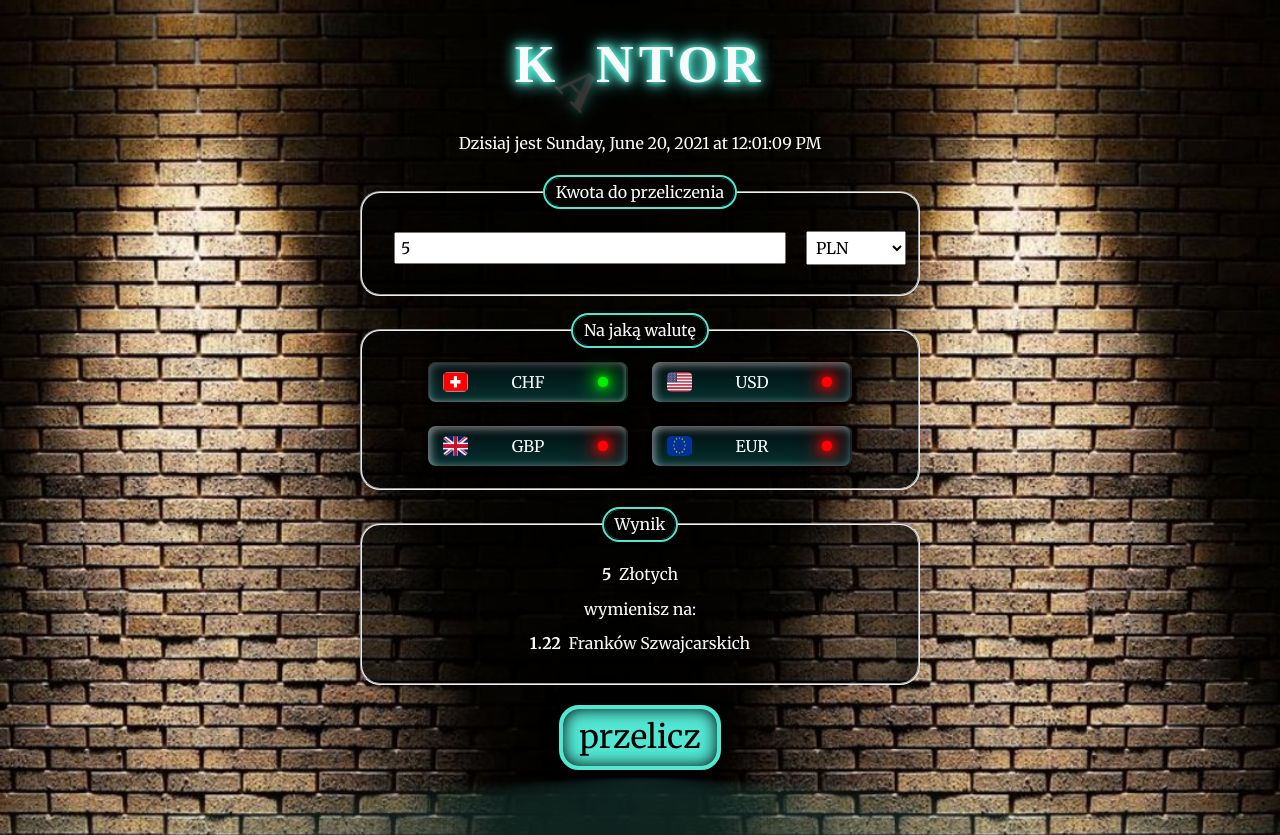
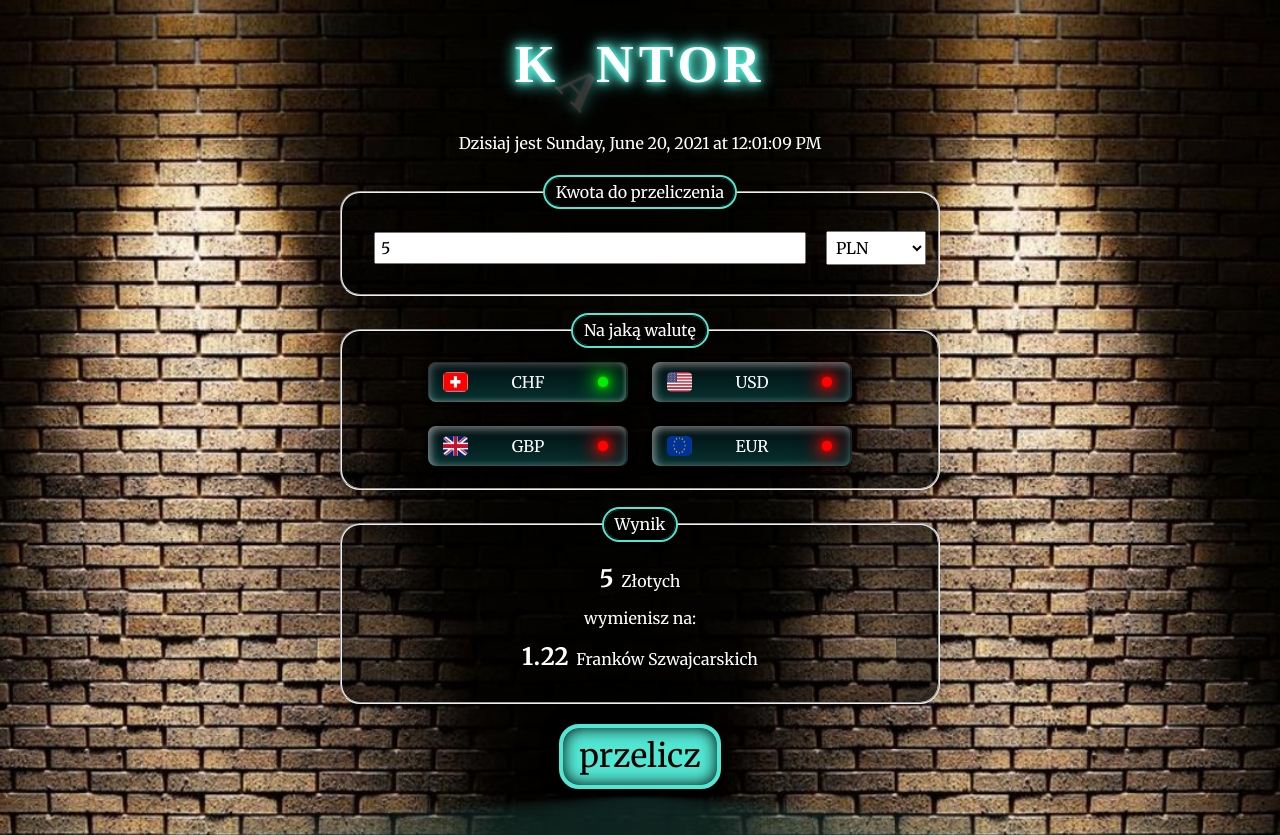
Before and after one commit to Krzysztof-Jaczewski/currency-converter-react, a React (Create React App) app: page / in a window 1280 px wide. Both pictures are taken after typing "5" into the empty fields and a click on the button "przelicz". Built offline with nearby package versions, Linux system fonts and the light colour scheme; a web font is replaced by a local one.

Commit message:
classname removed and formated files

```diff
--- a/src/Component/Button/index.js
+++ b/src/Component/Button/index.js
@@ -1,7 +1,5 @@
 import { StyledButton } from "./styled";
 
 export const Button = ({ title }) => (
-  <StyledButton type="submit" className="neonButton">
-    {title}
-  </StyledButton>
+  <StyledButton type="submit">{title}</StyledButton>
 );
--- a/src/Component/Checkbox/index.js
+++ b/src/Component/Checkbox/index.js
@@ -8,11 +8,13 @@ export const Checkbox = ({
 }) => {
   return currencies.map((currency, index) => {
     if (currency.id === +selectedCurrencyId) return null;
+
     return (
-      <StyledLabel>
+      <StyledLabel key={index}>
         <HiddenCheckbox
           defaultChecked={index === targetCurrencyId}
           onClick={({ target }) => setTargetCurrencyId(target.value)}
+          key={currency.id}
           value={currency.id}
           type="radio"
           name="currency"
--- a/src/Component/Fieldset/styled.js
+++ b/src/Component/Fieldset/styled.js
@@ -5,7 +5,7 @@ export const StyledFieldset = styled.fieldset`
   justify-content: center;
   align-items: center;
   min-height: 80px;
-  margin: 20px;
+  margin: 20px 0;
   flex-wrap: wrap;
   border-radius: 20px;
   background-color: transparent;
--- a/src/Component/Form/index.js
+++ b/src/Component/Form/index.js
@@ -1,43 +1,45 @@
-
 import { useEffect } from "react";
 import { currencies } from "../../currencies/currencies";
+import styled from "styled-components";
 
-export const Form = ({ children, amount, selectedCurrencyId, targetCurrencyId, setResultUpdate, result, calculateResult }) => {
+const StyledAmountResult = styled.b`
+  font-size: 24px;
+`;
 
+export const Form = ({
+  children,
+  amount,
+  selectedCurrencyId,
+  targetCurrencyId,
+  setResultUpdate,
+  result,
+  calculateResult,
+}) => {
   useEffect(() => {
-        calculateResult(amount, currencies[selectedCurrencyId].rate, currencies[targetCurrencyId].rate);
+    calculateResult(
+      amount,
+      currencies[selectedCurrencyId].rate,
+      currencies[targetCurrencyId].rate
+    );
   }, [amount, calculateResult, selectedCurrencyId, targetCurrencyId]);
   const onFormSubmit = (event) => {
     event.preventDefault();
     setResultUpdate(
       <>
         <p>
-                    <b className="result__amount">
-                        {amount}
-                    </b>
+          <StyledAmountResult>{amount}</StyledAmountResult>
           &nbsp;&nbsp;
           {currencies[selectedCurrencyId].fullName}
         </p>
+        <p>wymienisz na:</p>
         <p>
-                    wymienisz na:
-                </p>
-                <p>
-                    <b className="result__amount">
-                        {result}
-                    </b>
+          <StyledAmountResult>{result}</StyledAmountResult>
           &nbsp;&nbsp;
           {currencies[targetCurrencyId].fullName}
         </p>
       </>
-        )
+    );
   };
 
-    return (
-        <form
-            className="form"
-            onSubmit={onFormSubmit}
-        >
-            {children}
-        </form>
-    )
+  return <form onSubmit={onFormSubmit}>{children}</form>;
 };
--- a/src/Component/ImputNumber/index.js
+++ b/src/Component/ImputNumber/index.js
@@ -8,7 +8,6 @@ const StyledInput = styled.input`
 `;
 export const ImputNumber = ({ setAmont }) => (
   <StyledInput
-    className="imputNumber"
     type="number"
     min="0.01"
     max="1000000000000"
--- a/src/global.css
+++ b/src/global.css
@@ -2,13 +2,10 @@ html {
   box-sizing: border-box;
 }
 
-*, ::after, ::before {
+*,
+::after,
+::before {
   box-sizing: inherit;
-}
-
-:root {
-  --font-color: rgb(250, 250, 250);
-  --main-color: rgb(82, 231, 211);
 }
 
 body {
@@ -18,7 +15,7 @@ body {
   background-position-x: center;
   min-height: 100vh;
   text-align: center;
-  font-family: 'Merriweather', serif;
-  color: var(--font-color);
+  font-family: "Merriweather", serif;
+  color: white;
   margin: 0 20px;
 }
```
Lines whose indentation alone changed are shown as unchanged.
